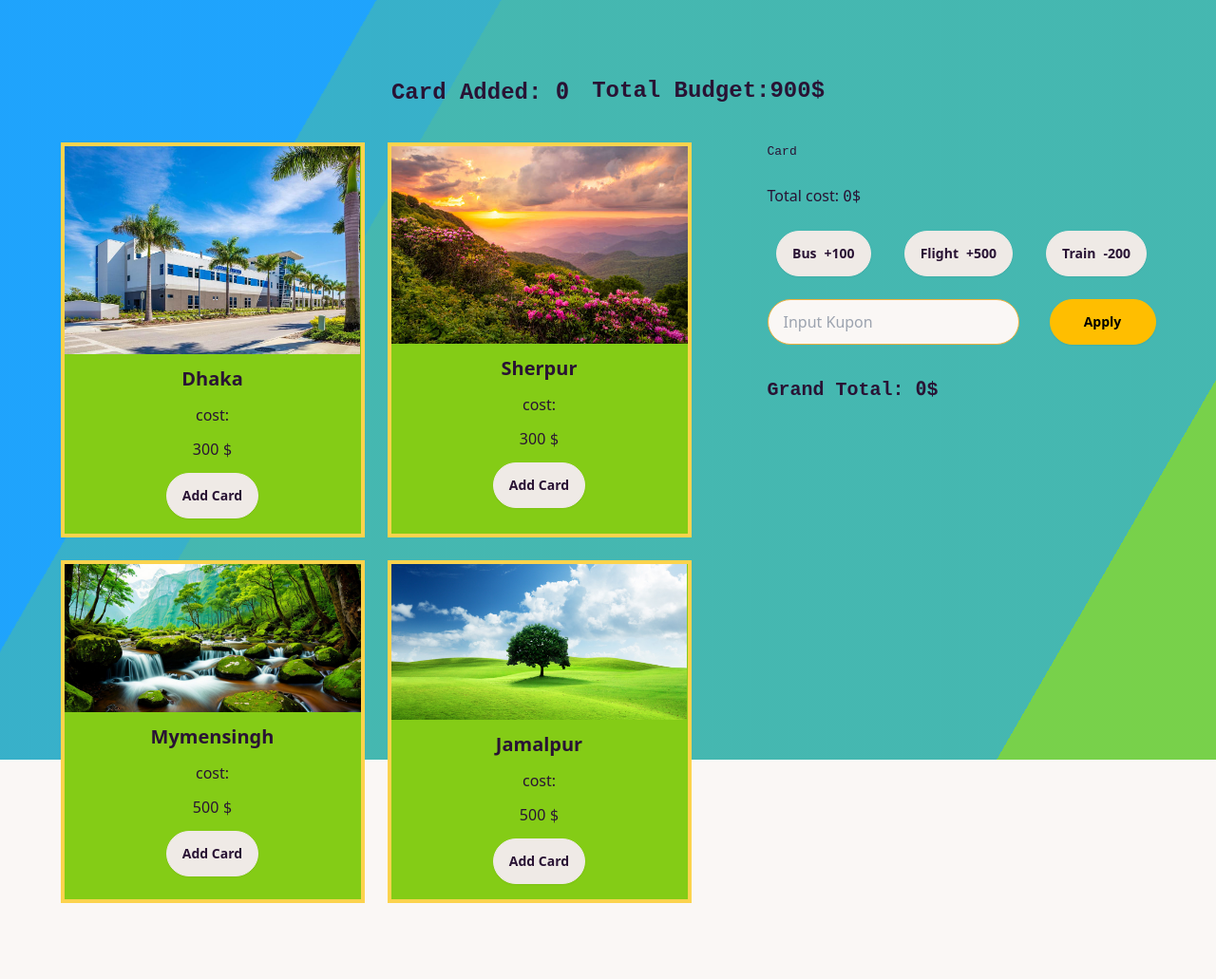
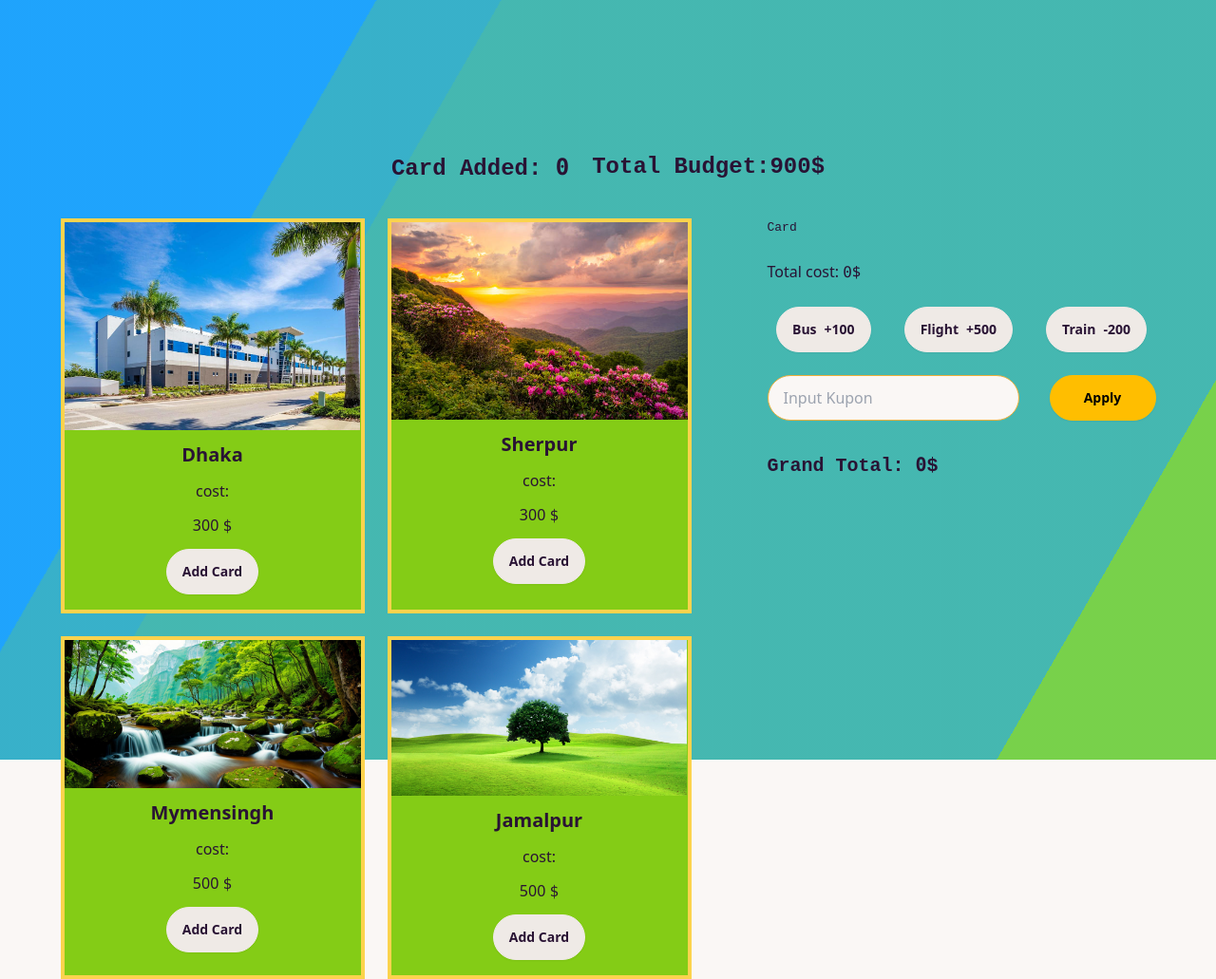
Before and after one commit to nazmulrahat/djdjdjjd, a plain HTML site: page index.html in a window 1280 px wide. Shown: the whole page at 95% size. Before the commit the page ends 951 px from the top, so only its background shows below. Drawn offline with nearby package versions, Linux system fonts and the light colour scheme.

Commit message:
Update  hwindex.html
whh

```diff
--- a/index.html
+++ b/index.html
@@ -17,7 +17,7 @@
 <div class="bg bg3"></div>
 
 
-    <section id="RRR" class="flex flex-col gap-3 md:flex-row   text-2xl font-extrabold  ">
+    <section id="RRR" class="flex flex-col gap-3 md:flex-row pt-20  text-2xl font-extrabold  ">
 
     <h1 class="">Card Added: <samp id="added-card">0</samp></h1>
     <br>
```
